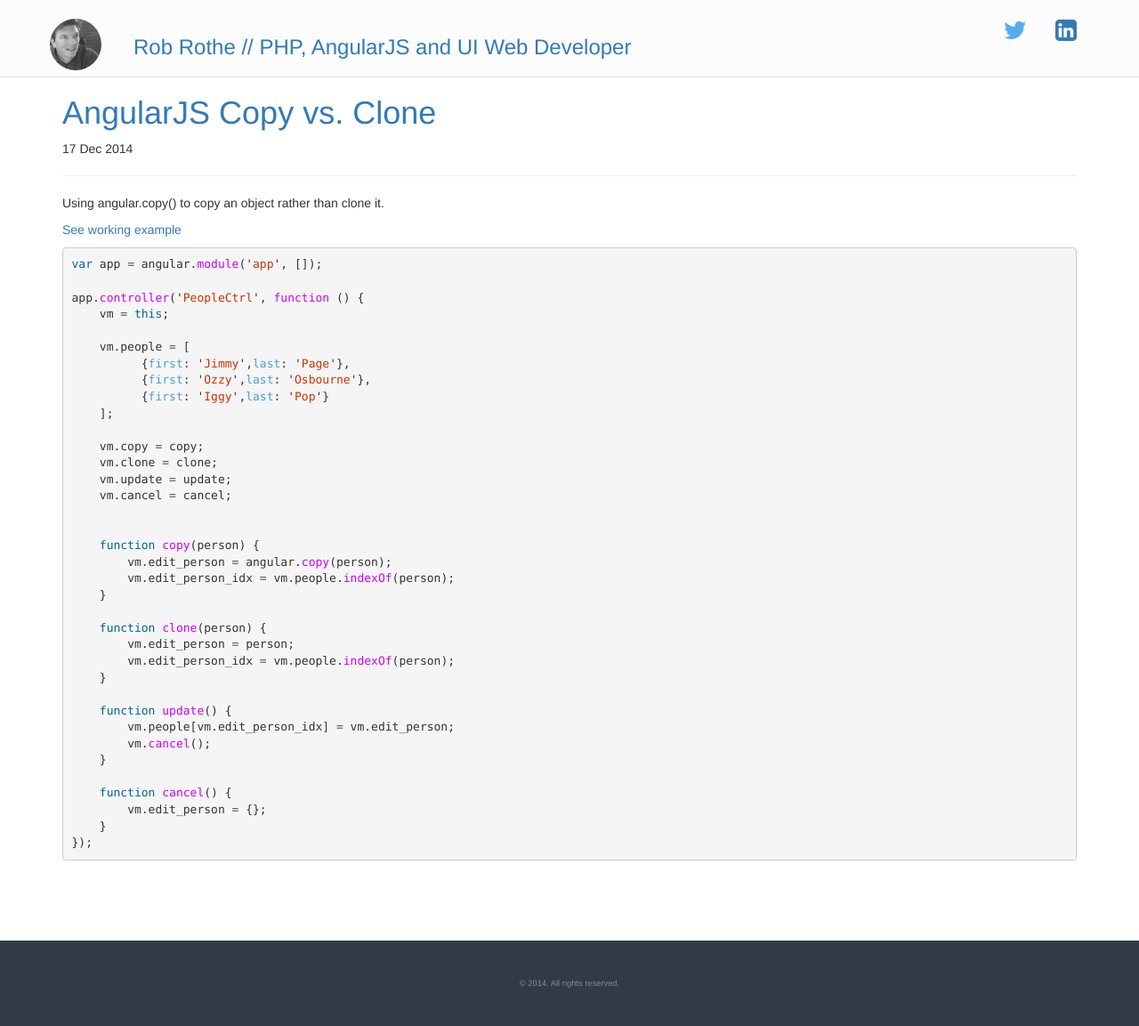
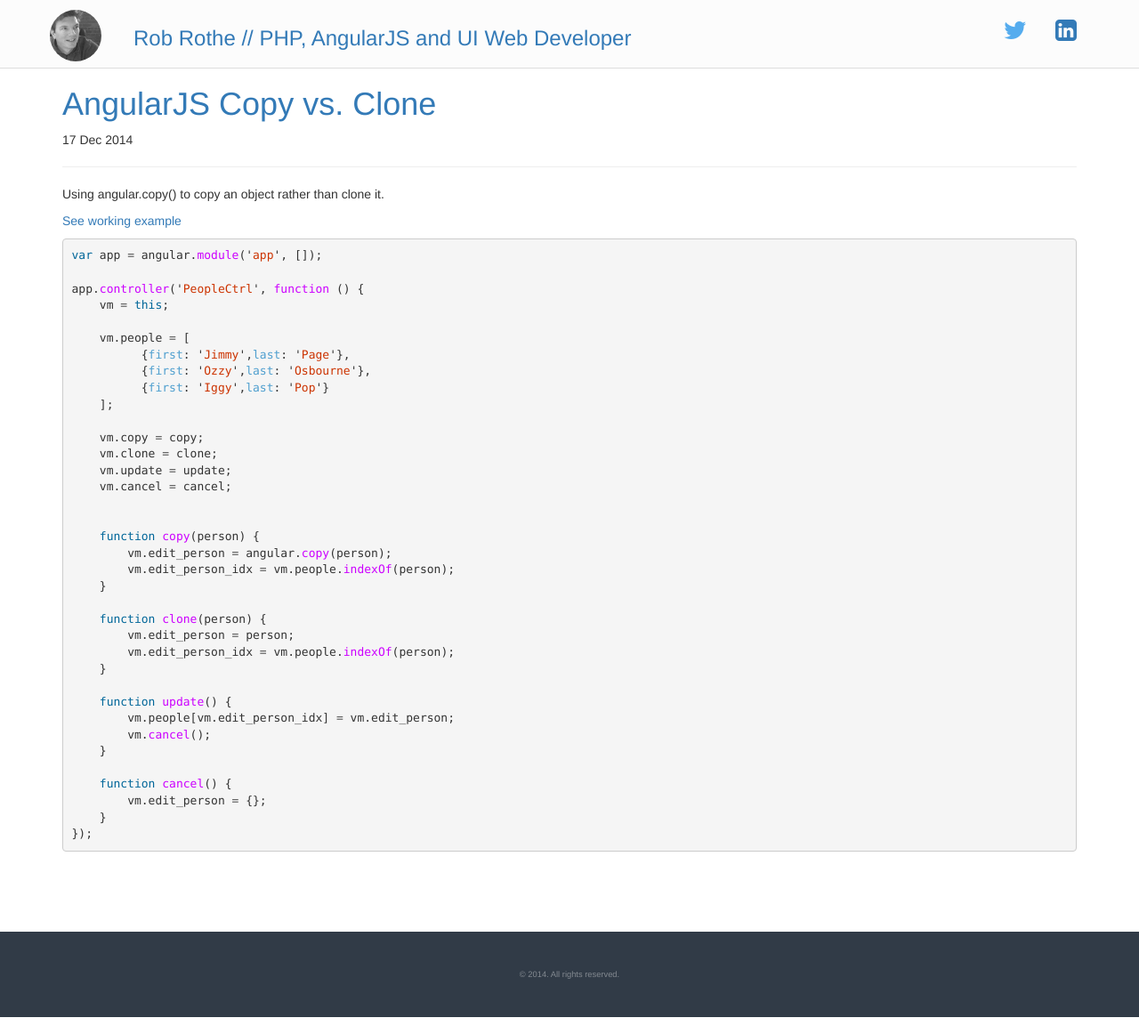
Before and after one commit to robrothedev/robrothedev.github.io, a Jekyll site: the page built from index.html, in a window 1280 px wide. Shown: the whole page at 89% size. Built offline with Jekyll 4.4.1, drawn with Linux system fonts in a browser that asks for light colours; nearby versions of some CDN libraries; the list of posts is cut into pages by our own code.

Commit message:
Updating

```diff
--- a/public/css/site.css
+++ b/public/css/site.css
@@ -14,7 +14,7 @@
 
 .masthead h3 {
   margin:0;
-  padding-top:20px;
+  padding-top:10px;
   margin-left:80px;
 }
 
@@ -38,7 +38,7 @@
   width:60px;
   position:absolute;
   left:0;
-  top:0px;
+  top:-10px;
 }
 
 .main {
```
